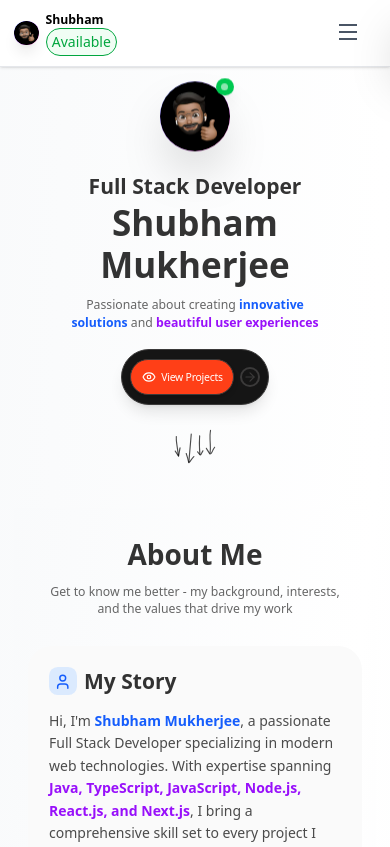
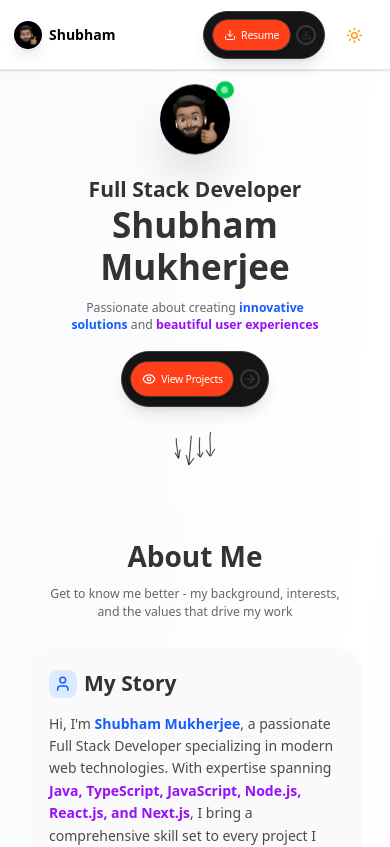
Before and after one commit to shubhammukherjee17/portfolio, a Next.js app: page / in a window 390 px wide. Shown: the top 847 px of the page. Built offline with nearby package versions, Linux system fonts and the light colour scheme.

Commit message:
fixed navbar

```diff
--- a/src/app/layout.tsx
+++ b/src/app/layout.tsx
@@ -1,6 +1,7 @@
 import type { Metadata } from "next";
 import { Geist, Geist_Mono } from "next/font/google";
 import "./globals.css";
+import "../styles/mobile-optimizations.css";
 import { ThemeProvider } from "@/components/ui/theme-provider";
 
 const geistSans = Geist({
--- a/src/components/navbar/MobileNav.tsx
+++ b/src/components/navbar/MobileNav.tsx
@@ -101,7 +101,7 @@ const MobileNav = () => {
       {/* Mobile Menu Overlay */}
       {isOpen && (
         <div
-          className="fixed inset-0 bg-black/60 dark:bg-black/80 z-40"
+          className="fixed inset-0 bg-black/60 dark:bg-black/80 z-40 backdrop-blur-sm"
           onClick={closeMenu}
           aria-hidden="true"
         />
@@ -109,7 +109,7 @@ const MobileNav = () => {
 
       {/* Mobile Menu */}
       <div
-        className={`fixed top-0 right-0 h-full w-80 max-w-[85vw] bg-white dark:bg-gray-950 border-l border-gray-200 dark:border-gray-800 shadow-2xl z-50 transform transition-all duration-300 ease-out ${
+        className={`fixed top-0 right-0 h-full w-80 max-w-[85vw] bg-white/95 dark:bg-gray-950/95 backdrop-blur-md border-l border-gray-200 dark:border-gray-800 shadow-2xl z-50 transform transition-all duration-300 ease-out ${
           isOpen ? 'translate-x-0' : 'translate-x-full'
         }`}
       >
--- a/src/components/navbar/Navbar.tsx
+++ b/src/components/navbar/Navbar.tsx
@@ -1,12 +1,17 @@
 import React from 'react'
+import Image from 'next/image'
 import NavPart1 from './NavPart1'
 import NavPart2 from './NavPart2'
 import MobileNav from './MobileNav'
+import ThemeToggleButton from '../ui/theme-toggle-button'
+import { Download } from 'lucide-react'
 
 const Navbar = () => {
   return (
-    <nav className='sticky top-0 z-50'>
-      <div className='flex justify-between items-center py-3 px-4 sm:px-6 md:px-8 lg:px-10 bg-white dark:bg-gray-950 border-b border-gray-200 dark:border-gray-800 shadow-sm dark:shadow-gray-900/20 transition-all duration-300'>
+    <>
+      {/* Desktop Navbar - Hidden on mobile */}
+      <nav className='hidden md:block sticky top-0 z-50 backdrop-blur-md bg-white/95 dark:bg-gray-950/95 border-b border-gray-200 dark:border-gray-800 shadow-sm dark:shadow-gray-900/20'>
+        <div className='flex justify-between items-center py-3 px-4 sm:px-6 md:px-8 lg:px-10 transition-all duration-300'>
           <NavPart1 />
 
           <div className="flex items-center gap-2 sm:gap-3">
@@ -20,6 +25,48 @@ const Navbar = () => {
           </div>
         </div>
       </nav>
+
+      {/* Mobile Top Bar - Only visible on mobile */}
+      <div className='md:hidden sticky top-0 z-50 bg-white dark:bg-gray-950 border-b border-gray-200 dark:border-gray-800 shadow-sm'>
+        <div className='flex justify-between items-center py-3 px-4'>
+          {/* Logo/Name */}
+          <div className='flex items-center gap-2'>
+            <div className="size-8 rounded-full bg-gradient-to-br from-blue-500 via-purple-500 to-pink-500 flex items-center justify-center shadow-lg overflow-hidden">
+              <Image
+                src="/images/avatar.jpg"
+                alt="Shubham Mukherjee"
+                width={32}
+                height={32}
+                className="w-full h-full object-cover rounded-full"
+              />
+            </div>
+            <h4 className='font-bold text-base text-black dark:text-white'>
+              Shubham
+            </h4>
+          </div>
+
+          {/* Download Resume Button and Theme Toggle */}
+          <div className='flex items-center gap-2'>
+            <a
+              href="/resume.pdf"
+              download
+              className='group cursor-pointer border border-[#3B3A3A] bg-[#151515] gap-1.5 h-[48px] flex items-center p-[8px] rounded-full shadow-lg transition-all duration-300 ease-in-out hover:shadow-xl'
+            >
+              <div className="border border-[#3B3A3A] bg-[#ff3f17] h-[32px] min-w-fit px-3 rounded-full flex items-center justify-center text-white shadow-md">
+                <p className="font-medium tracking-tight flex items-center gap-1.5 justify-center whitespace-nowrap text-xs">
+                  <Download size={12} />
+                  Resume
+                </p>
+              </div>
+              <div className="text-[#3b3a3a] group-hover:ml-1 group-hover:text-[#ff3f17] ease-in-out transition-all duration-300 size-[20px] flex items-center justify-center rounded-full border-2 border-[#3b3a3a]">
+                <Download size={10} className="group-hover:rotate-45 ease-in-out transition-all duration-300" />
+              </div>
+            </a>
+            <ThemeToggleButton variant="circle-blur" />
+          </div>
+        </div>
+      </div>
+    </>
   )
 }
 
--- a/src/styles/mobile-optimizations.css
+++ b/src/styles/mobile-optimizations.css
@@ -115,3 +115,30 @@
     padding: 1.5rem;
   }
 }
+
+/* Mobile navbar fixes */
+@media (max-width: 768px) {
+  /* Ensure navbar has solid background on mobile */
+  nav {
+    background-color: rgb(255 255 255 / 0.98) !important;
+    backdrop-filter: blur(12px);
+    -webkit-backdrop-filter: blur(12px);
+  }
+
+  [data-theme="dark"] nav,
+  .dark nav {
+    background-color: rgb(3 7 18 / 0.98) !important;
+  }
+
+  /* Fix for iOS Safari backdrop-filter support */
+  @supports not (backdrop-filter: blur(12px)) {
+    nav {
+      background-color: rgb(255 255 255) !important;
+    }
+
+    [data-theme="dark"] nav,
+    .dark nav {
+      background-color: rgb(3 7 18) !important;
+    }
+  }
+}
```
Lines whose indentation alone changed are shown as unchanged.
